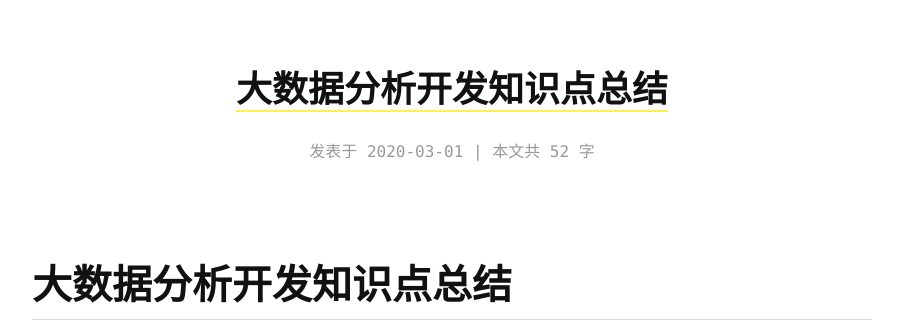
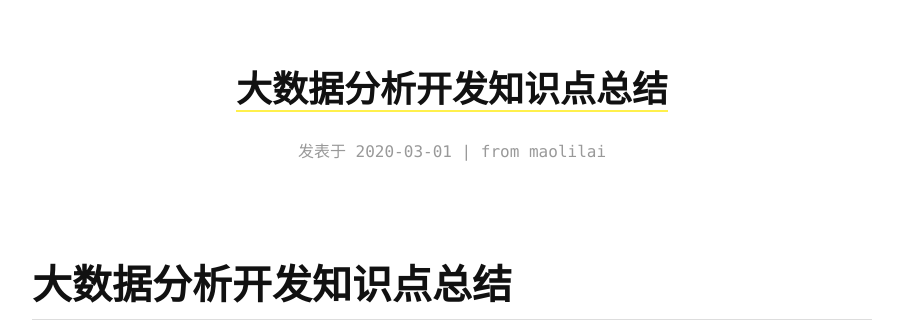
Before and after one commit to maolilai/maolilai.github.io, a Jekyll site: the page built from _posts/2020-03-02-大数据分析开发知识点总结.md, in a window 1280 px wide. Shown: the top 333 px of the page, without its empty margins (188-1091 px from the left). Built offline with Jekyll 4.4.1, drawn with Linux system fonts in a browser that asks for light colours; comment, search, counter and statistics services are not loaded.

Commit message:
Add files via upload
111

```diff
--- a/_layouts/post.html
+++ b/_layouts/post.html
@@ -41,7 +41,7 @@
       </p>
 
       <div class="article-title-description">
-        <p>发表于 {{ page.date | date: "%Y-%m-%d" }} | 本文共 {{ page.content | number_of_words }} 字</p>
+        <p>发表于 {{ page.date | date: "%Y-%m-%d" }} | from maolilai </p>
       </div>
     </header>
 
@@ -67,5 +67,22 @@
     {% endif %}
 
     {% include statistics_body.html %}
+
+	<div id="gitmentContainer"></div>
+		<link rel="stylesheet" href="https://jjeejj.github.io/css/gitment.css">
+		<script src="https://www.wenjunjiang.win/js/gitment.js"></script>
+		<script>
+		var gitment = new Gitment({
+			owner: 'maolilai',
+			repo: 'https://github.com/maolilai/comments',
+			oauth: {
+				client_id: 'a5bff4405a39356a082f',
+				client_secret: 'aec3e919f4783e4d09dce33970debc8bb039f902',
+			},
+		});
+		gitment.render('gitmentContainer');
+		</script>
   </body>
+
+
 </html>
```
